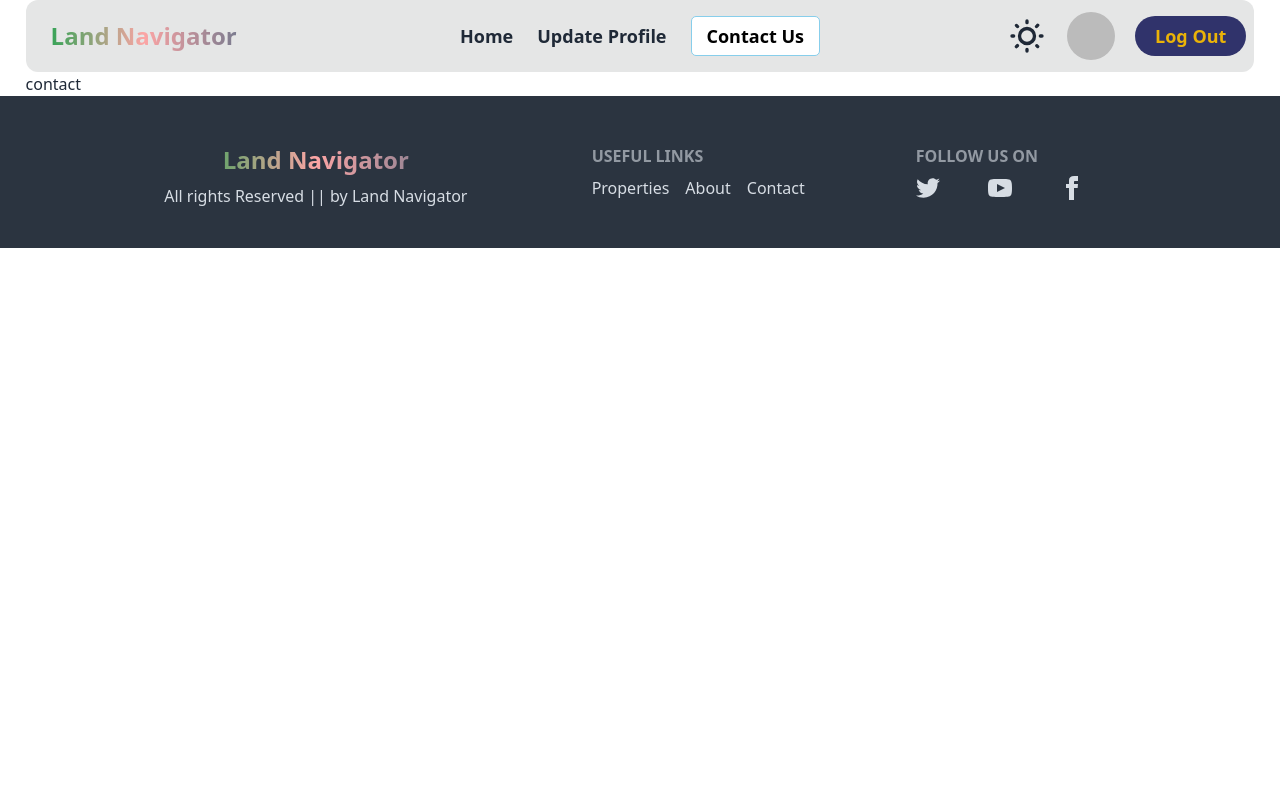
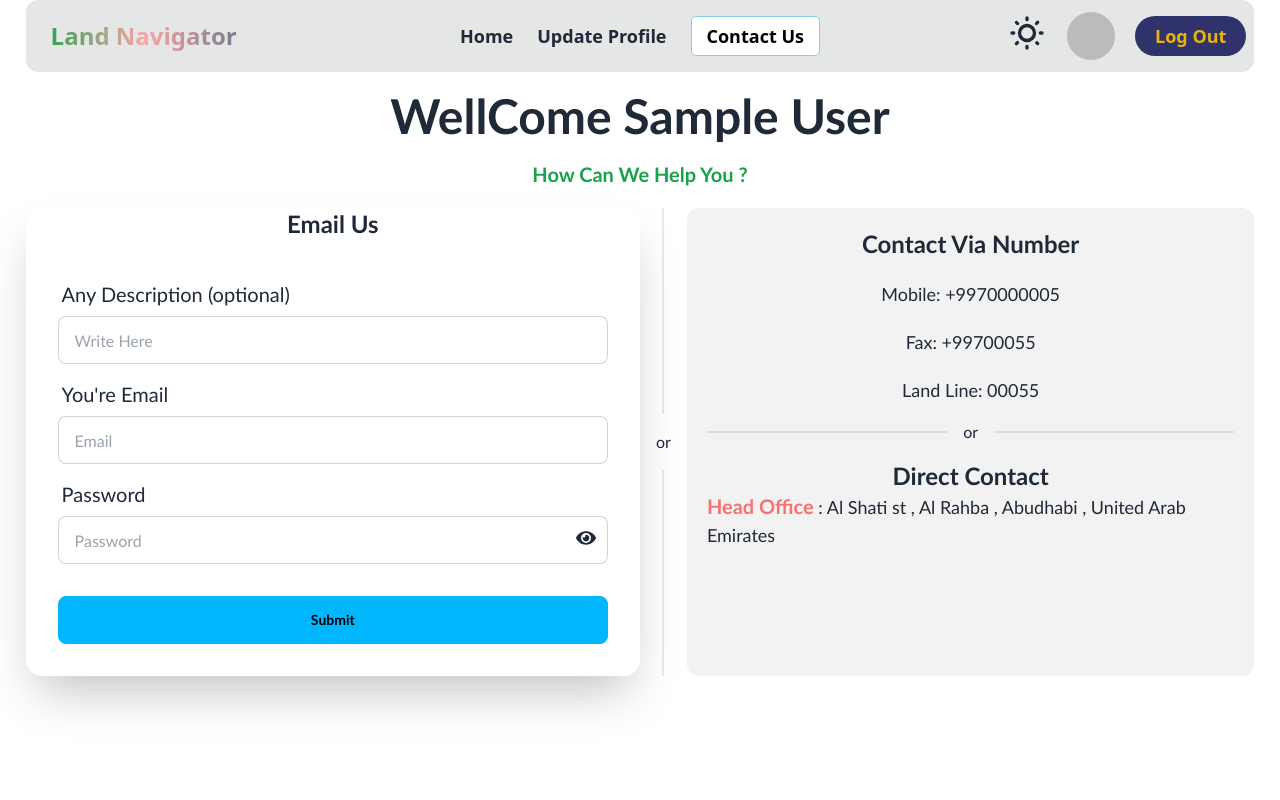
Before and after one commit to hasanredoy/Land_Navigator_Project, a React (Vite) app in the folder assignment-9/basic--setup/: page /contact in a window 1280 px wide. Shown: the top 800 px of the page. Built offline with nearby package versions, Linux system fonts and the light colour scheme; no server answers; sample sign-in values are in the browser's storage.

Commit message:
added contact route

```diff
--- a/assignment-9/basic--setup/src/Layout/Layout.jsx
+++ b/assignment-9/basic--setup/src/Layout/Layout.jsx
@@ -8,7 +8,10 @@ const Layout = () => {
       <Navbar></Navbar>
       </div>
 
-      <div className='  w-[96%] lg:w-[96%] mx-auto'>
+      <div   style={{
+          fontFamily:
+            "'Gill Sans', 'Gill Sans MT', Calibri, 'Trebuchet MS', sans-serif",
+        }} className='  w-[96%] lg:w-[96%] mx-auto min-h-screen'>
       <Outlet></Outlet>
       </div>
 
--- a/assignment-9/basic--setup/src/components/AuthPovider/AuthProvider.jsx
+++ b/assignment-9/basic--setup/src/components/AuthPovider/AuthProvider.jsx
@@ -5,12 +5,18 @@ import auth from "../../firebase/project-a9.init";
 
 
 export const AuthContext = createContext(null)
+
+
 const AuthProvider = ({children}) => {
+
   const googleProvider =  new GoogleAuthProvider()
 const gitHubProvider =  new GithubAuthProvider()
 
  const [user , setUser] = useState([])
  const [loading , setLading] = useState(true)
+
+
+ const [clientsLength , setClientsLength] = useState(6)
 
   const createUser = (email , password)=>{
     setLading(true)
@@ -54,7 +60,9 @@ const gitHubProvider =  new GithubAuthProvider()
     setUser,
     loading,
     gitHubLogin,
-    googleLogin
+    googleLogin,
+    clientsLength,
+    setClientsLength
    }
   return (
     <div>
--- a/assignment-9/basic--setup/src/components/Clients/Clients.jsx
+++ b/assignment-9/basic--setup/src/components/Clients/Clients.jsx
@@ -1,5 +1,6 @@
-import { useEffect, useState } from "react";
+import { useContext, useEffect, useState } from "react";
 import { FaStarHalfAlt } from "react-icons/fa";
+import { AuthContext } from "../AuthPovider/AuthProvider";
 
 const Clients = () => {
   const [Client, setClient] = useState([]);
@@ -10,13 +11,14 @@ const Clients = () => {
   }, []);
   console.log(Client);
 
-  const [clientsLength , setClientsLength] = useState(6)
+ const {clientsLength} = useContext(AuthContext)
+
   return (
     <div className=" grid grid-cols-1 lg:grid-cols-2 container mx-auto gap-10 rounded-xl border border-sky-200 p-2 my-10 mt-14">
       {Client.slice(0,clientsLength).map((client , index) => (
         <div
           key={client?.name}
-          data-aos={index % 2 === 0 ? "fade-right" : "fade-up"}
+          data-aos={index % 2 === 0 ? "zoom-in" : "fade-up"}
           data-aos-duration="2000"
           className="card w-full bg-yellow-100 shadow-xl p-3"
         >
@@ -37,8 +39,8 @@ const Clients = () => {
             )}
 
             <div className=" my-5">
-              <h3 className=" text-black flex gap-3 justify-center items-center text-xl font-bold">
-                Rating By Our Clients: {client?.rating}{" "}
+              <h3 className=" text-black flex gap-3 justify-start items-center text-lg font-bold">
+                Rating By Our Client: {client?.rating}{" "}
                 <FaStarHalfAlt className=" lg:text-2xl text-orange-500"></FaStarHalfAlt>{" "}
                 out of 5
               </h3>
--- a/assignment-9/basic--setup/src/components/Details/Details.jsx
+++ b/assignment-9/basic--setup/src/components/Details/Details.jsx
@@ -149,10 +149,15 @@ const Details = () => {
           </ul>
         </div>
 
-        <div className=" w-full flex my-5">
+        <div className=" w-full flex my-5 justify-between">
+          <Link to={`/contact`}>
+            <button className=" bg-[#30616b] rounded-full px-5 text-lg font-bold text-white flex justify-center items-center h-10 hover:bg-slate-100 hover:text-black w-full">
+              Buy !
+            </button>
+          </Link>
           <Link to={`/`}>
             <button className=" bg-[#30336b] rounded-full px-5 text-lg font-bold text-yellow-500 flex justify-center items-center h-10 hover:bg-slate-100 w-full">
-              Home
+               Back Home
             </button>
           </Link>
         </div>
--- a/assignment-9/basic--setup/src/components/card/Card.jsx
+++ b/assignment-9/basic--setup/src/components/card/Card.jsx
@@ -86,7 +86,7 @@ const Card = ({ singleData, index }) => {
         <div className=" flex flex-col lg:flex-row gap-y-4  justify-between my-10">
           <h3
             data-aos-duration="1000"
-            data-aos="fade-left"
+            data-aos="zoom-in"
             className=" flex gap-3  font-bold text-sm lg:text-lg text-purple-600 items-center justify-center border-none lg:border-r pr-2 border-gray-600"
           >
             {" "}
@@ -97,7 +97,7 @@ const Card = ({ singleData, index }) => {
 
           <h3
             data-aos-duration="1000"
-            data-aos="fade-right"
+            data-aos="zoom-out"
             className=" flex gap-3  font-bold text-sm lg:text-lg text-emerald-600 items-center justify-center pl-2 border-none lg:border-l border-gray-600"
           >
             {" "}
--- a/assignment-9/basic--setup/src/components/navbar/Navbar.jsx
+++ b/assignment-9/basic--setup/src/components/navbar/Navbar.jsx
@@ -76,6 +76,7 @@ const Navbar = () => {
         <ul className="menu menu-horizontal px-1">{navBarLinks}</ul>
       </div>
       <div className="navbar-end gap-2 lg:gap-5">
+        <div className=" tooltip tooltip-bottom" data-tip="Click To Change Theme">
         <label className="swap swap-rotate ">
           {/* this hidden checkbox controls the state */}
           <input
@@ -103,6 +104,7 @@ const Navbar = () => {
             <path d="M21.64,13a1,1,0,0,0-1.05-.14,8.05,8.05,0,0,1-3.37.73A8.15,8.15,0,0,1,9.08,5.49a8.59,8.59,0,0,1,.25-2A1,1,0,0,0,8,2.36,10.14,10.14,0,1,0,22,14.05,1,1,0,0,0,21.64,13Zm-9.5,6.69A8.14,8.14,0,0,1,7.08,5.22v.27A10.15,10.15,0,0,0,17.22,15.63a9.79,9.79,0,0,0,2.1-.22A8.11,8.11,0,0,1,12.14,19.73Z" />
           </svg>
         </label>
+        </div>
 
         {
           user&&<div className="tooltip tooltip-bottom tooltip-success" data-tip={user?.displayName}>
--- a/assignment-9/basic--setup/src/pages/contact/Contact.jsx
+++ b/assignment-9/basic--setup/src/pages/contact/Contact.jsx
@@ -1,14 +1,109 @@
-import {Helmet} from "react-helmet";
+import { useContext, useState } from "react";
+import { Helmet } from "react-helmet";
+import { AuthContext } from "../../components/AuthPovider/AuthProvider";
+import { FaEye, FaEyeSlash } from "react-icons/fa";
+
+import { ToastContainer, toast } from "react-toastify";
+import "react-toastify/dist/ReactToastify.css";
 
 const Contact = () => {
+  const { user } = useContext(AuthContext);
+
+  const [eye, setEye] = useState(true);
+
+  const handleSubmit =(e)=>{
+    e.preventDefault()
+    toast.success("Submitted Successfully")
+  }
+
   return (
-    <div>
+    <div className="my-5">
       <Helmet>
         <meta charSet="utf-8" />
         <title>Land Navigator | Contact</title>
         <link rel="canonical" href="http://mysite.com/example" />
       </Helmet>
-       contact
+      <section className=" space-y-5">
+        <h1 className=" text-3xl lg:text-5xl text-center font-bold">
+          {" "}
+          WellCome {user.displayName}{" "}
+        </h1>
+        <h4 className=" text-xl text-green-600 text-center font-bold">
+          How Can We Help You ?
+        </h4>
+
+        <div className=" flex flex-col lg:flex-row ">
+          {/* email section */}
+
+          <div className="card shrink-0 w-full lg:w-1/2 shadow-2xl bg-base-100 text-xl">
+            <h1 className=" text-2xl text-center font-semibold">Email Us </h1>
+            <form onSubmit={handleSubmit} className="card-body">
+              <div className="form-control relative">
+                <label className="label">
+                  <span className="">Any Description (optional)</span>
+                </label>
+                <input
+                  type="text"
+                  placeholder="Write Here"
+                  className="input input-bordered"
+                />
+
+              </div>
+              <div className="form-control">
+                <label className="label">
+                  <span className="">You&apos;re Email</span>
+                </label>
+                <input
+                  type="email"
+                  placeholder="Email"
+                  className="input input-bordered"
+                  required
+                />
+              </div>
+              <div className="form-control relative">
+                <label className="label">
+
+                  <span className="">Password</span>
+                </label>
+                <input
+                type={eye ? "password" : "text"}
+
+                  placeholder="Password"
+                  className="input input-bordered"
+                  required
+                />
+                <a
+              className=" absolute top-14 right-3 "
+              onClick={() => setEye(!eye)}
+            >
+              {eye ? <FaEye></FaEye> : <FaEyeSlash></FaEyeSlash>}
+            </a>
+              </div>
+              <div  className="form-control mt-6">
+                <button type="submit" className="btn btn-info">Submit</button>
+              </div>
+            </form>
+          </div>
+          {/* number Section  */}
+          <div className="divider divider-vertical lg:divider-horizontal">or</div>
+          <div className=" p-5 bg-base-200 rounded-xl w-full lg:w-1/2 space-y-5">
+            <h1 className=" font-bold text-2xl text-center">
+              Contact Via Number
+            </h1>
+            <h2 className=" text-lg text-center">Mobile: +9970000005 </h2>
+            <h2 className=" text-lg text-center">Fax: +99700055 </h2>
+            <h2 className=" text-lg text-center">Land Line: 00055 </h2>
+            <div className="divider">or</div>
+            <div>
+              <h1 className=" font-bold text-2xl text-center">
+                Direct Contact
+              </h1>
+              <p  className=" text-lg"> <span className="font-bold text-xl text-red-400"> Head Office</span> : Al Shati st , Al Rahba , Abudhabi , United Arab Emirates</p>
+            </div>
+          </div>
+        </div>
+      </section>
+      <ToastContainer></ToastContainer>
     </div>
   );
 };
--- a/assignment-9/basic--setup/src/pages/home/Home.jsx
+++ b/assignment-9/basic--setup/src/pages/home/Home.jsx
@@ -4,12 +4,17 @@ import { useLoaderData } from "react-router-dom";
 import Card from "../../components/card/Card";
 import Clients from "../../components/Clients/Clients";
 import {Helmet} from "react-helmet";
+import { useContext } from "react";
+import { AuthContext } from "../../components/AuthPovider/AuthProvider";
 
 
 
 const Home = () => {
+
+  const {clientsLength , setClientsLength} = useContext(AuthContext)
+
   const land = useLoaderData();
-  console.log(land);
+  console.log(clientsLength);
   return (
     <div className="">
       <Helmet>
@@ -95,7 +100,9 @@ const Home = () => {
 
         >
         <Clients></Clients>
-        <button className=" btn btn-accent flex justify-center mx-auto ">Load More </button>
+{
+  clientsLength==6 && <button onClick={ ()=>setClientsLength(12)}  className=" btn btn-accent flex justify-center mx-auto ">View More </button>
+}
         </div>
       </section>
     </div>
--- a/assignment-9/basic--setup/src/pages/login/Login.jsx
+++ b/assignment-9/basic--setup/src/pages/login/Login.jsx
@@ -1,7 +1,7 @@
 import AOS from "aos";
 import "aos/dist/aos.css";
-import { useContext, useRef, useState } from "react";
-import { Link } from "react-router-dom";
+import { useContext, useState } from "react";
+import { Link ,useLocation,useNavigate } from "react-router-dom";
 
 AOS.init();
 
@@ -17,6 +17,9 @@ import { Helmet } from "react-helmet";
 
 const Login = () => {
   const [eye, setEye] = useState(true);
+  const location = useLocation()
+  // console.log(location);
+  const navigate = useNavigate()
 
   const {
     register,
@@ -30,7 +33,7 @@ const Login = () => {
 
   const [err, setErr] = useState("");
 
-  const onSubmit = (e) => {
+  const onSubmit = () => {
     const email = watch("email");
     const password = watch("password");
 
@@ -48,8 +51,10 @@ const Login = () => {
     // log in user
 
     logInUser(email, password)
-      .then((res) => {
+      .then(() => {
+
         toast.success("Logged In Successful");
+        navigate(location?.state?location.state:'/')
       })
       .catch((err) => {
         console.log(err);
@@ -62,21 +67,29 @@ const Login = () => {
   const handleGoogleLogin = ()=>{
     googleLogin()
     .then(res =>{
-      console.log(res.user);
+      // console.log(res.user);
+      toast.success(res.user.displayName+' '+'You Have Logged In Successfully')
+      navigate(location?.state?location.state:'/')
     })
     .catch(err =>{
-      console.log(err);
+      // console.log(err);
+      toast.err(err.message)
     })
   }
   const handleGitHubLogin = ()=>{
     gitHubLogin()
     .then(res =>{
-      console.log(res.user);
+      toast.success(res.user.displayName+ " "+'You Have Logged In Successfully')
+      // console.log(res.user);
+      navigate(location?.state?location.state:'/')
     })
     .catch(err =>{
-      console.log(err);
+      toast.err(err.message)
+      // console.log(err);
     })
   }
+
+
   return (
     <div className=" min-h-screen flex items-center justify-center bg-gradient-to-t from-slate-200 to-orange-100">
       <Helmet>
@@ -149,7 +162,7 @@ const Login = () => {
           </div>
         </form>
         <div className="divider my-7">or</div>
-        <div className=" flex ml-1 flex-col lg:flex-row">
+        <div className=" flex mx-1 flex-col">
           <button onClick={handleGoogleLogin} className="btn border border-emerald-200 text-lg">
             <img
               src="https://tse1.mm.bing.net/th?id=OIP.NU47ZE8R8rFbMAB4a_w3FgHaHa&pid=Api&P=0&h=220"
@@ -158,10 +171,10 @@ const Login = () => {
             />
             Login With Google
           </button>
-          <div className="divider">or</div>
+          <div className="divider"></div>
           <button onClick={handleGitHubLogin}  className="btn border border-gray-200 text-lg">
             <img
-              src="https://tse4.mm.bing.net/th?id=OIP.8SVgggxQcO5L6Dw_61ac4QHaEK&pid=Api&P=0&h=220"
+              src="https://upload.wikimedia.org/wikipedia/commons/thumb/c/c2/GitHub_Invertocat_Logo.svg/1200px-GitHub_Invertocat_Logo.svg.png"
               className=" w-9 h-8 rounded-full"
               alt=""
             />
--- /dev/null
+++ b/assignment-9/basic--setup/src/pages/privet/PrivetRoute.jsx
@@ -0,0 +1,21 @@
+import { useContext, } from "react";
+import { AuthContext } from "../../components/AuthPovider/AuthProvider";
+
+import {Navigate,useLocation} from "react-router-dom"
+import {PropTypes} from "prop-types"
+
+const PrivetRoute = ({children}) => {
+ const {loading , user} = useContext(AuthContext)
+ const loc = useLocation()
+ console.log( loc);
+   if(loading) return<span className=" absolute loading loading-bars loading-lg top-[20%] z-50 right-[50%]"></span>
+  if(!user)return <Navigate state={loc.pathname} to={'/login'}></Navigate>
+
+  return children
+};
+
+
+PrivetRoute.propTypes={
+  children:PropTypes.node
+}
+export default PrivetRoute;
--- a/assignment-9/basic--setup/src/pages/updateProfile/UpdateProfile.jsx
+++ b/assignment-9/basic--setup/src/pages/updateProfile/UpdateProfile.jsx
@@ -5,6 +5,9 @@ import { AuthContext } from "../../components/AuthPovider/AuthProvider";
 
 import {Navigate} from "react-router-dom"
 import auth from "../../firebase/project-a9.init";
+
+
+
 const UpdateProfile = () => {
   const nameRef =  useRef()
   const photoRef =  useRef()
@@ -43,10 +46,15 @@ const UpdateProfile = () => {
         <link rel="canonical" href="http://mysite.com/example" />
       </Helmet>
       <div className="card shrink-0 w-[95%] mx-auto md:w-2/3 lg:w-1/2 shadow-2xl bg-base-100">
+        <img src={user?.photoURL} alt="" className=" h-36 w-36 rounded-full mx-auto my-5" />
         <h1 className=" text-center text-xl lg:text-3xl font-bold text-purple-900">Wellcome {user?.displayName}</h1>
-        <h2 className=" text-center text-lg lg:text-xl font-semibold py-3">You&apos;re Email: {user?.email}</h2>
+
+        <h2 className=" text-center text-base lg:text-xl font-semibold py-3">You&apos;re Email: {user?.email}</h2>
+
+
+
         <form onSubmit={willUpdateUserProfile} className="card-body">
-          <h1 className=" text-xl lg:text-2xl font-bold text-amber-900">Would You Like To Update You&apos;re Profile</h1>
+          <h1 className=" text-base lg:text-2xl font-bold text-amber-900">Would You Like To Update You&apos;re Profile</h1>
           <div className="divider"></div>
           <div className="form-control">
             <label className="label">
```
Also changed, not shown: assignment-9/basic--setup/src/main.jsx (+4 -3 lines).
